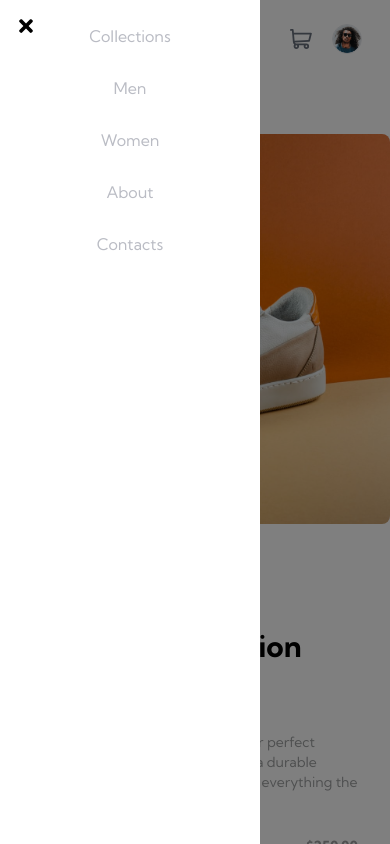
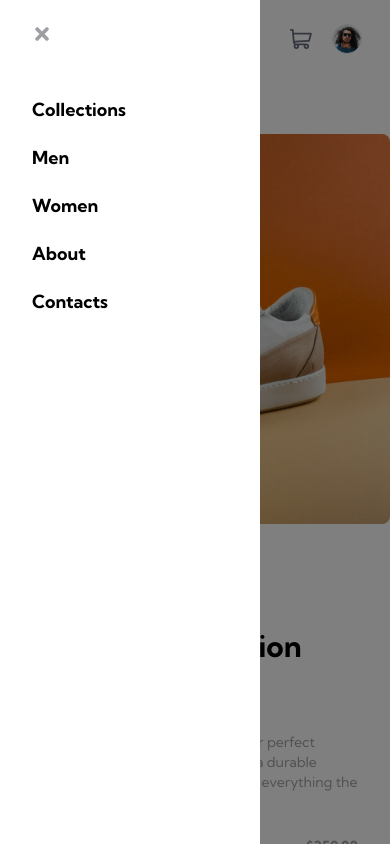
Before and after one commit to alatise/maketa, a React (Create React App) app: page / in a window 390 px wide. Both pictures are taken after a click on the icon 38 px from the left and 39 px from the top of the page. Shown: the top 844 px of the page. Built offline with nearby package versions, Linux system fonts and the light colour scheme.

Commit message:
completed nav modal for mobile

```diff
--- a/src/App.js
+++ b/src/App.js
@@ -105,14 +105,14 @@ function AppMaketa() {
           </nav>
 
           {isNavModal && (
-            <div className="fixed inset-0 bg-black bg-opacity-50 z-50">
-              <div className="bg-white w-2/3 h-full p-6 relative">
+            <div className="fixed inset-0 bg-black bg-opacity-50 z-50 flex ">
+              <div className="bg-white w-2/3 h-full pt-24 relative">
                 <FaTimes
                   size={20}
-                  className="absolute top-0 left-0 mt-4 mb-8 ml-4 cursor-pointer"
+                  className="absolute top-6 left-8  cursor-pointer text-[#818288c5]"
                   onClick={() => setIsNavModal(false)}
                 />
-                <nav className="flex flex-col text-[#BABCC4] gap-7 ">
+                <nav className="flex flex-col gap-5 items-start px-8 font-bold text-lg ">
                   <button
                     className={`${isActiveNav === "collections" ? "" : ""}`}
                     onClick={() => toggleNav("collections")}
```
